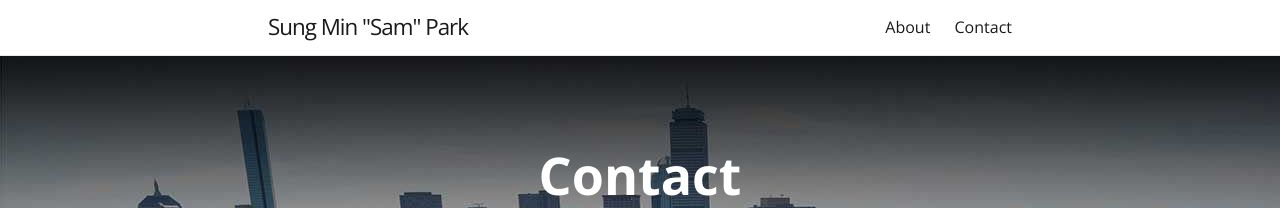
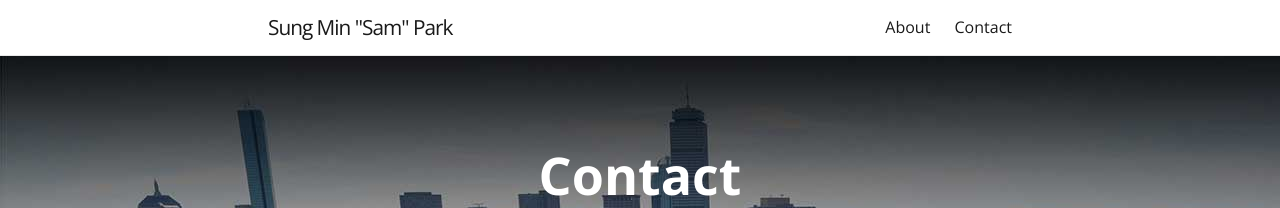
Before and after one commit to sung-max/sung-max.github.io, a Jekyll site: the page built from contact.md, in a window 1280 px wide. Shown: the top 208 px of the page. Built offline with Jekyll 4.4.1, drawn with Linux system fonts in a browser that asks for light colours.

Commit message:
reduce title size

```diff
--- a/_sass/blog/_layout.scss
+++ b/_sass/blog/_layout.scss
@@ -10,7 +10,7 @@
 }
 
 .site-title {
-  @include relative-font-size(1.4);
+  @include relative-font-size(1.3);
   font-weight: 300;
   line-height: $base-line-height * $base-font-size * 2.25;
   letter-spacing: -1px;
```
